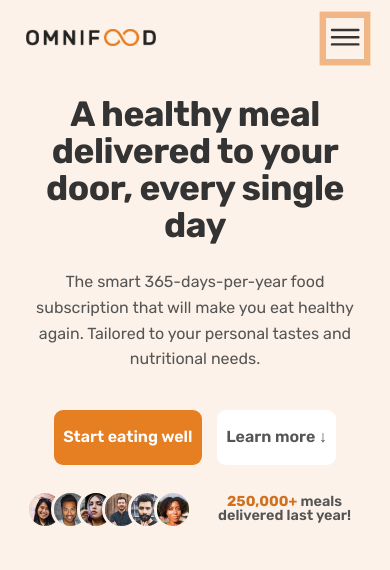
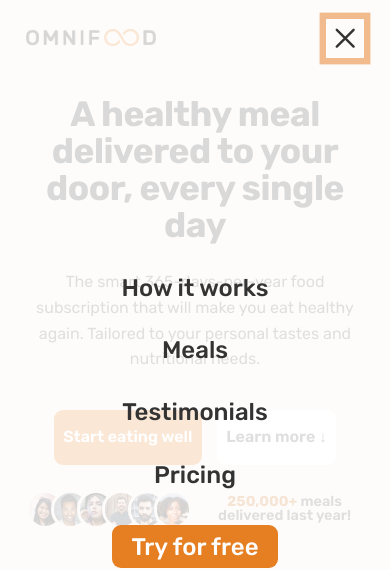
Before and after one commit to P666R/Foodie, a plain HTML site: page index.html in a window 390 px wide. Both pictures are taken after a click on the button 345 px from the left and 38 px from the top of the page. Shown: the top 570 px of the page. Drawn offline with nearby package versions, Linux system fonts and the light colour scheme.

Commit message:
making mobile navigation work

```diff
--- a/css/queries.css
+++ b/css/queries.css
@@ -121,9 +121,11 @@
     margin-top: 1.2rem;
   }
 
-  /* MOBILE NAVIGATION */
+  /* ***MOBILE NAVIGATION*** */
+
   .btn-mobile-nav {
     display: block;
+    z-index: 9999;
   }
 
   .main-nav {
@@ -159,11 +161,11 @@
     transform: translateX(0);
   }
 
-  .nav-open .icon-mobile-nav[name="close-outline"] {
+  .nav-open .icon-mobile-nav[name='close-outline'] {
     display: block;
   }
 
-  .nav-open .icon-mobile-nav[name="menu-outline"] {
+  .nav-open .icon-mobile-nav[name='menu-outline'] {
     display: none;
   }
 
--- a/js/script.js
+++ b/js/script.js
@@ -1,23 +1,33 @@
-const yearEl = document.querySelector(".year");
+// set current year
+const yearEl = document.querySelector('.year');
 yearEl.textContent = new Date().getFullYear();
+
+///////////////////////////////////////////////////////////
+// make mobile navigation work
+const btnNavEl = document.querySelector('.btn-mobile-nav');
+const headerEl = document.querySelector('.header');
+
+btnNavEl.addEventListener('click', function () {
+  headerEl.classList.toggle('nav-open');
+});
 
 ///////////////////////////////////////////////////////////
 // Fixing flexbox gap property missing in some Safari versions
 function checkFlexGap() {
-  var flex = document.createElement("div");
-  flex.style.display = "flex";
-  flex.style.flexDirection = "column";
-  flex.style.rowGap = "1px";
+  var flex = document.createElement('div');
+  flex.style.display = 'flex';
+  flex.style.flexDirection = 'column';
+  flex.style.rowGap = '1px';
 
-  flex.appendChild(document.createElement("div"));
-  flex.appendChild(document.createElement("div"));
+  flex.appendChild(document.createElement('div'));
+  flex.appendChild(document.createElement('div'));
 
   document.body.appendChild(flex);
   var isSupported = flex.scrollHeight === 1;
   flex.parentNode.removeChild(flex);
   console.log(isSupported);
 
-  if (!isSupported) document.body.classList.add("no-flexbox-gap");
+  if (!isSupported) document.body.classList.add('no-flexbox-gap');
 }
 checkFlexGap();
 
```
Also changed, not shown: 1 other file.
